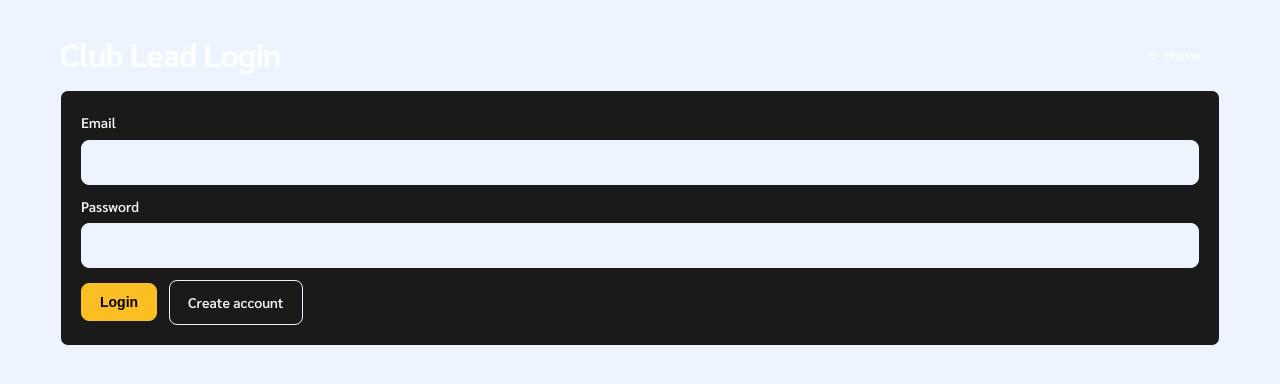
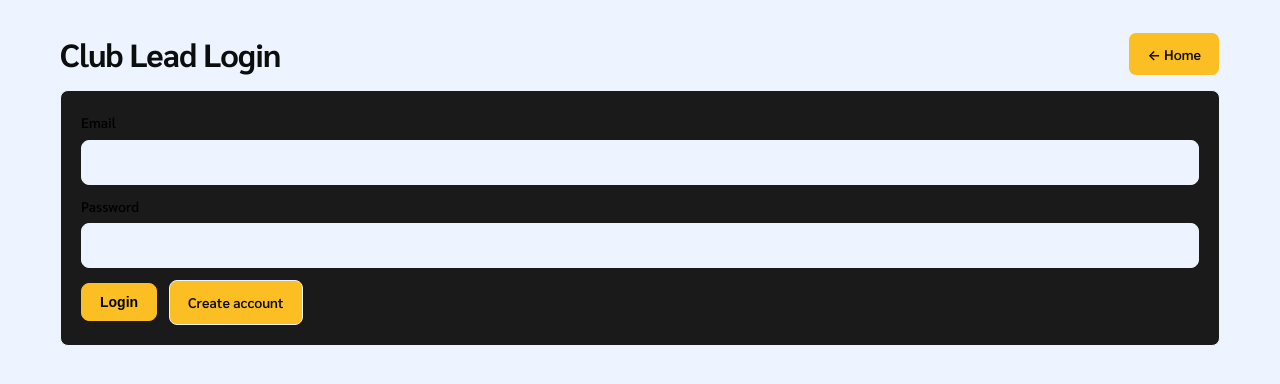
Before and after one commit to tech4good-lab/slughub-portal, a Next.js app: page /login in a window 1280 px wide. Shown: the top 384 px of the page. Built offline with nearby package versions, Linux system fonts and the light colour scheme.

Commit message:
admin leader access request updated UI

```diff
--- a/app/globals.css
+++ b/app/globals.css
@@ -9,7 +9,7 @@
   --color-bg: #EDF4FF;
   --color-surface: #1a1a1a;
   --color-border: #EDF4FF;
-  --color-text: rgba(255, 255, 255, 0.95);
+  --color-text: rgba(0, 0, 0, 0.95);
   --color-text-muted: rgba(255, 255, 255, 0.65);
   --color-primary: #fbbf24; /* Warm yellow - optimistic, approachable */
   --color-primary-hover: #f59e0b;
@@ -152,7 +152,7 @@ textarea.input {
   align-items: center;
   gap: 8px;
   padding: 10px 18px;
-  background: transparent;
+  background: #fbbf24;
   border: 1px solid var(--color-border);
   border-radius: var(--radius);
   color: var(--color-text);
@@ -274,6 +274,53 @@ a:hover {
   outline-offset: 2px;
 }
 
+/* Admin access page overrides */
+.adminAccess {
+  color: #000;
+}
+
+.adminAccess .small {
+  color: #000;
+  opacity: 1 !important;
+}
+
+.adminAccess .label,
+.adminAccess h1,
+.adminAccess h2,
+.adminAccess p,
+.adminAccess span,
+.adminAccess strong,
+.adminAccess textarea,
+.adminAccess input {
+  color: #000;
+}
+
+.adminAccess .input::placeholder {
+  color: #000;
+  opacity: 1;
+}
+
+.adminAccess .btn,
+.adminAccess .btnPrimary {
+  background: #FDF0A6;
+  border-color: #FDF0A6;
+  color: #000;
+}
+
+.adminAccess .btn:hover,
+.adminAccess .btnPrimary:hover {
+  background: #FDF0A6;
+  border-color: #FDF0A6;
+  color: #000;
+  box-shadow: 0 6px 14px rgba(251,191,36,0.14);
+}
+
+.adminAccess .btn:disabled,
+.adminAccess .btnPrimary:disabled {
+  background: #FDF0A6;
+  border-color: #FDF0A6;
+  color: #000;
+}
 /* Directory (home) specific styling - lightweight, page-scoped overrides */
 .directoryHome {
   position: relative;
--- a/app/leader/dashboard/page.tsx
+++ b/app/leader/dashboard/page.tsx
@@ -85,30 +85,40 @@ export default async function LeaderDashboard() {
       <div style={{ position: 'absolute', width: 25, height: 25, left: '15%', top: '80%', opacity: 0.4, background: '#D0E2FF', borderRadius: '50%' }} />
 
       {/* Header */}
-      <div style={{ display: 'flex', alignItems: 'center', justifyContent: 'space-between', marginBottom: 30, position: 'relative', zIndex: 10 }}>
-        <div style={{ display: 'flex', alignItems: 'center', gap: 15 }}>
-          <img src="/SlugPathIcon.png" alt="Slug Path Icon" style={{ width: 50, height: 50 }} />
-          <h1 style={{ fontSize: 36, fontFamily: 'Sarabun', fontWeight: 700, margin: 0, color: 'black' }}>Leader Dashboard</h1>
+      <header
+        style={{
+          display: "flex",
+          justifyContent: "space-between",
+          alignItems: "center",
+          marginBottom: 32,
+          flexWrap: "wrap",
+          gap: 16,
+          position: "relative",
+          zIndex: 10,
+        }}
+      >
+        <div>
+          <h1 style={{ margin: 0, color: "black" }}>Leader Dashboard</h1>
         </div>
-        <div style={{ display: 'flex', gap: 10 }}>
+        <nav className="row">
           {isAdmin && (
             <>
-              <Link href="/admin/review" style={{ padding: '8px 16px', background: '#FDF0A6', border: 'none', borderRadius: 20, color: 'black', fontSize: 14, fontFamily: 'Sarabun', fontWeight: 600, textDecoration: 'none', cursor: 'pointer' }}>
+              <Link className="btn" href="/admin/review">
                 Club Approvals
               </Link>
-              <Link href="/admin/access" style={{ padding: '8px 16px', background: '#E5E7EB', border: 'none', borderRadius: 20, color: 'black', fontSize: 14, fontFamily: 'Sarabun', fontWeight: 600, textDecoration: 'none', cursor: 'pointer' }}>
+              <Link className="btn" href="/admin/access">
                 Access Requests
               </Link>
             </>
           )}
-          <Link href="/directory" style={{ padding: '8px 16px', background: '#FDF0A6', border: 'none', borderRadius: 20, color: 'black', fontSize: 14, fontFamily: 'Sarabun', fontWeight: 600, textDecoration: 'none', cursor: 'pointer' }}>
+          <Link className="btn" href="/directory">
             Directory
           </Link>
-          <Link href="/login" style={{ padding: '8px 16px', background: '#FDF0A6', border: 'none', borderRadius: 20, color: 'black', fontSize: 14, fontFamily: 'Sarabun', fontWeight: 600, textDecoration: 'none', cursor: 'pointer' }}>
+          <Link className="btn" href="/login">
             Logout
           </Link>
-        </div>
-      </div>
+        </nav>
+      </header>
 
       {/* Logged in info and divider */}
       <div style={{ position: 'relative', zIndex: 10, marginBottom: 20 }}>
```
Also changed, not shown: app/admin/access/page.tsx (+4 -4 lines), app/admin/access/requests-list.tsx (+4 -4 lines).
